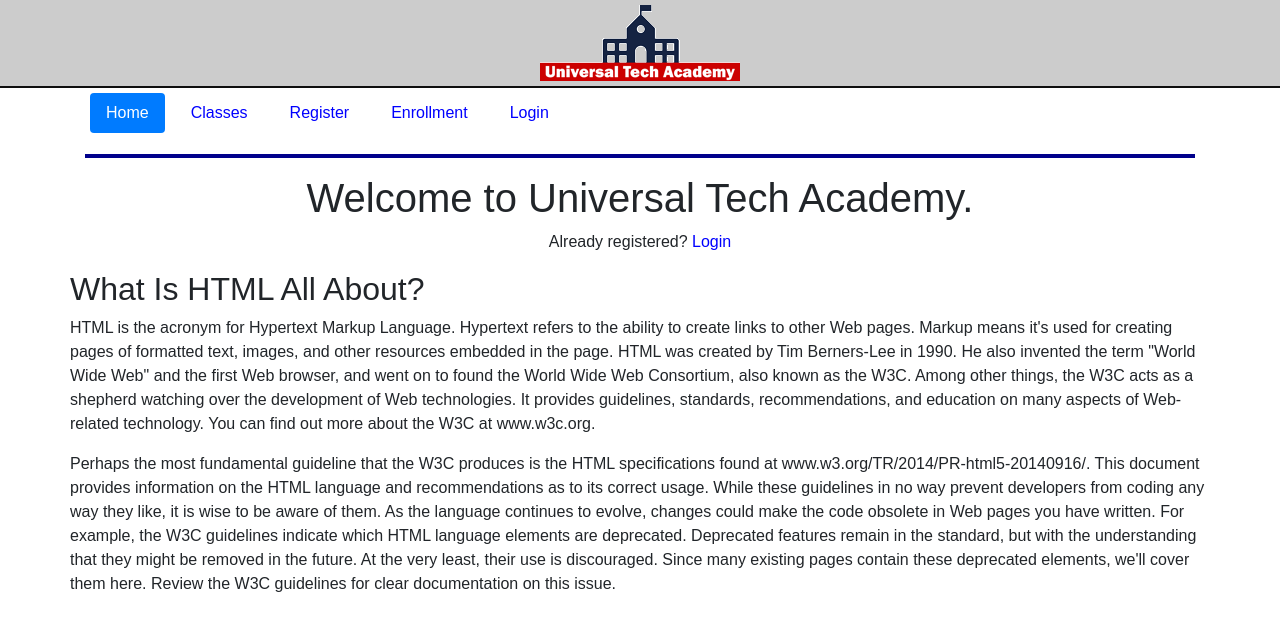
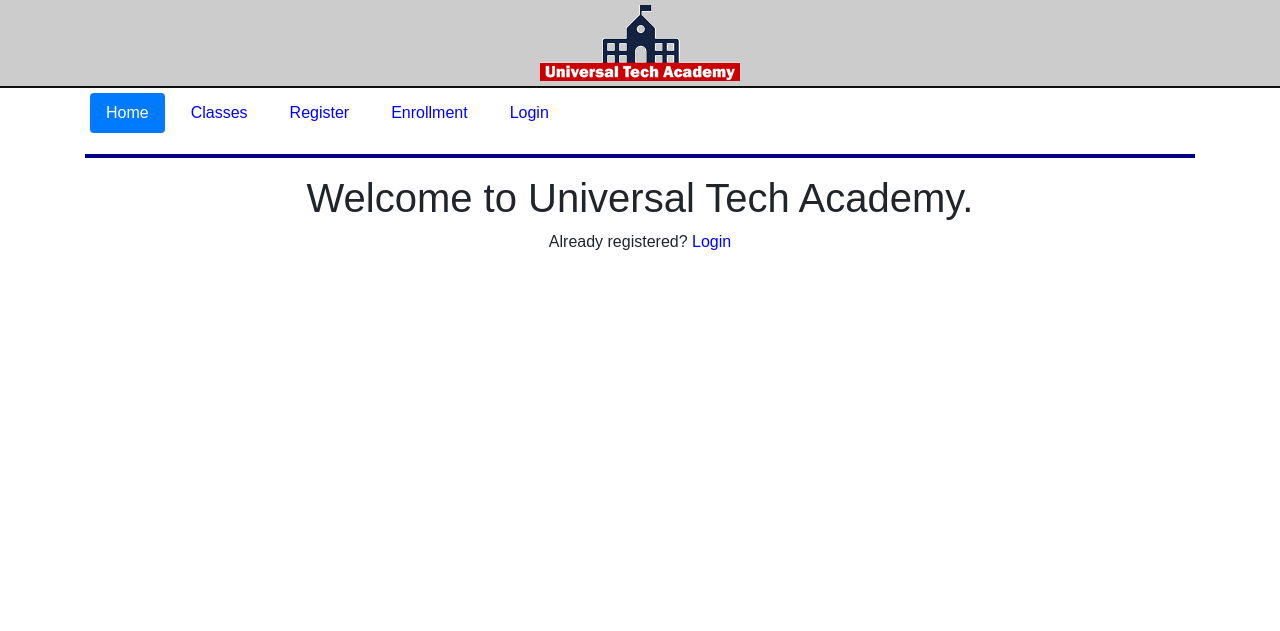
Before and after one commit to DanniBot/Online-Course-Registration-System-Flask, a Flask app: page / in a window 1280 px wide. Shown: the top 631 px of the page. Run offline with Flask 2, Linux system fonts and the light colour scheme; some libraries are stand-ins or nearby versions.

Commit message:
Update index.html

```diff
--- a/application/templates/index.html
+++ b/application/templates/index.html
@@ -10,13 +10,7 @@
             {% endif %}
         </div>
 
-        <div style="text-align:left;">
-            <h2>What Is HTML All About?</h2>
 
-            <p>HTML is the acronym for Hypertext Markup Language. Hypertext refers to the ability to create links to other Web pages.  Markup means it's used for creating pages of formatted text, images, and other resources embedded in the page.  HTML was created by Tim Berners-Lee in 1990.  He also invented the term "World Wide Web" and the first Web browser, and went on to found the World Wide Web Consortium, also known as the W3C. Among other things, the W3C acts as a shepherd watching over the development of Web technologies. It provides guidelines, standards, recommendations, and education on many aspects of Web-related technology. You can find out more about the W3C at www.w3c.org. </p>
-
-            <p>Perhaps the most fundamental guideline that the W3C produces is the HTML specifications found at www.w3.org/TR/2014/PR-html5-20140916/. This document provides information on the HTML language and recommendations as to its correct usage. While these guidelines in no way prevent developers from coding any way they like, it is wise to be aware of them. As the language continues to evolve, changes could make the code obsolete in Web pages you have written. For example, the W3C guidelines indicate which HTML language elements are deprecated. Deprecated features remain in the standard, but with the understanding that they might be removed in the future. At the very least, their use is discouraged. Since many existing pages contain these deprecated elements, we'll cover them here. Review the W3C guidelines for clear documentation on this issue.</p>
-        </div>
     </div>
 
 {% endblock %}
```
